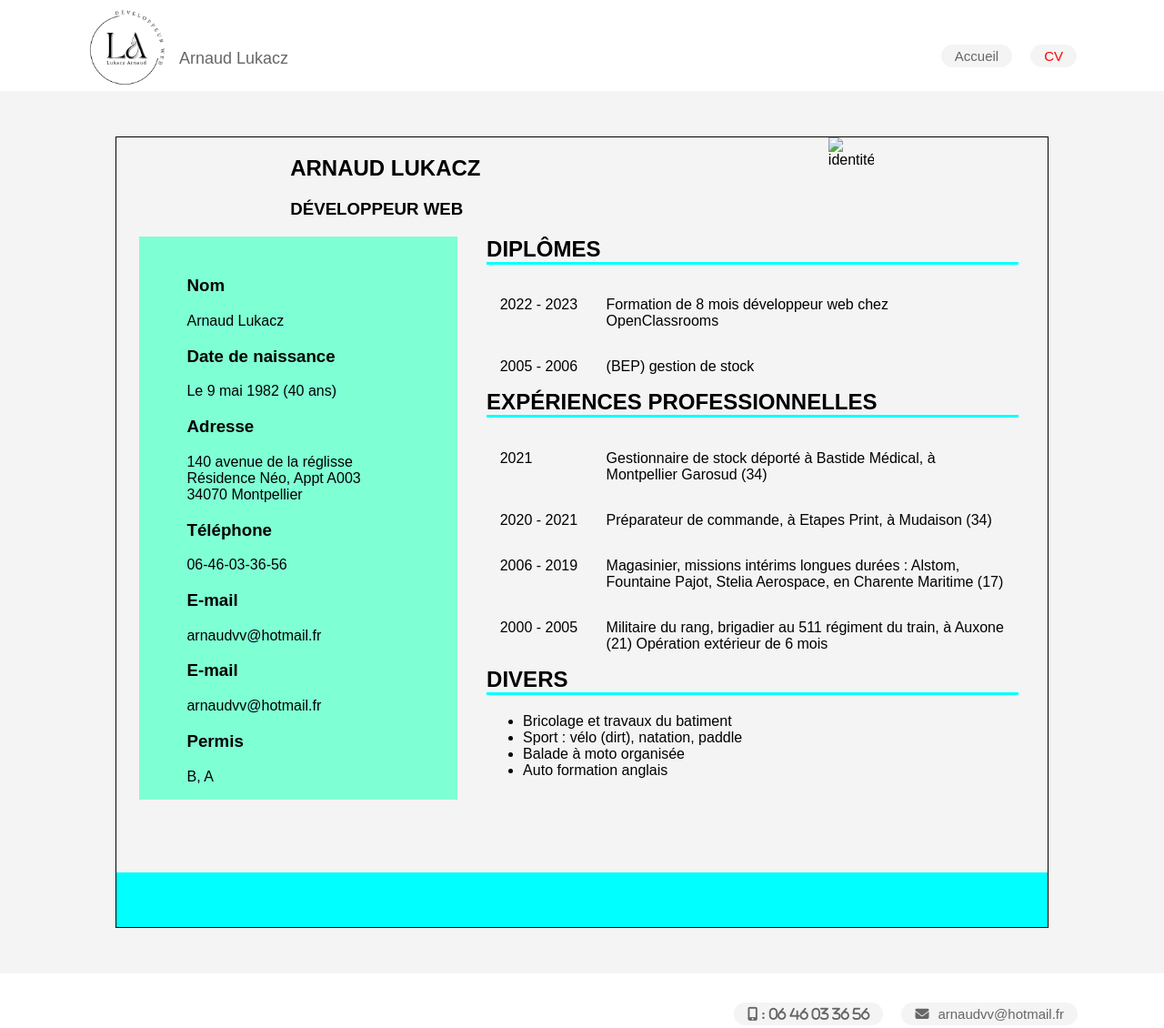
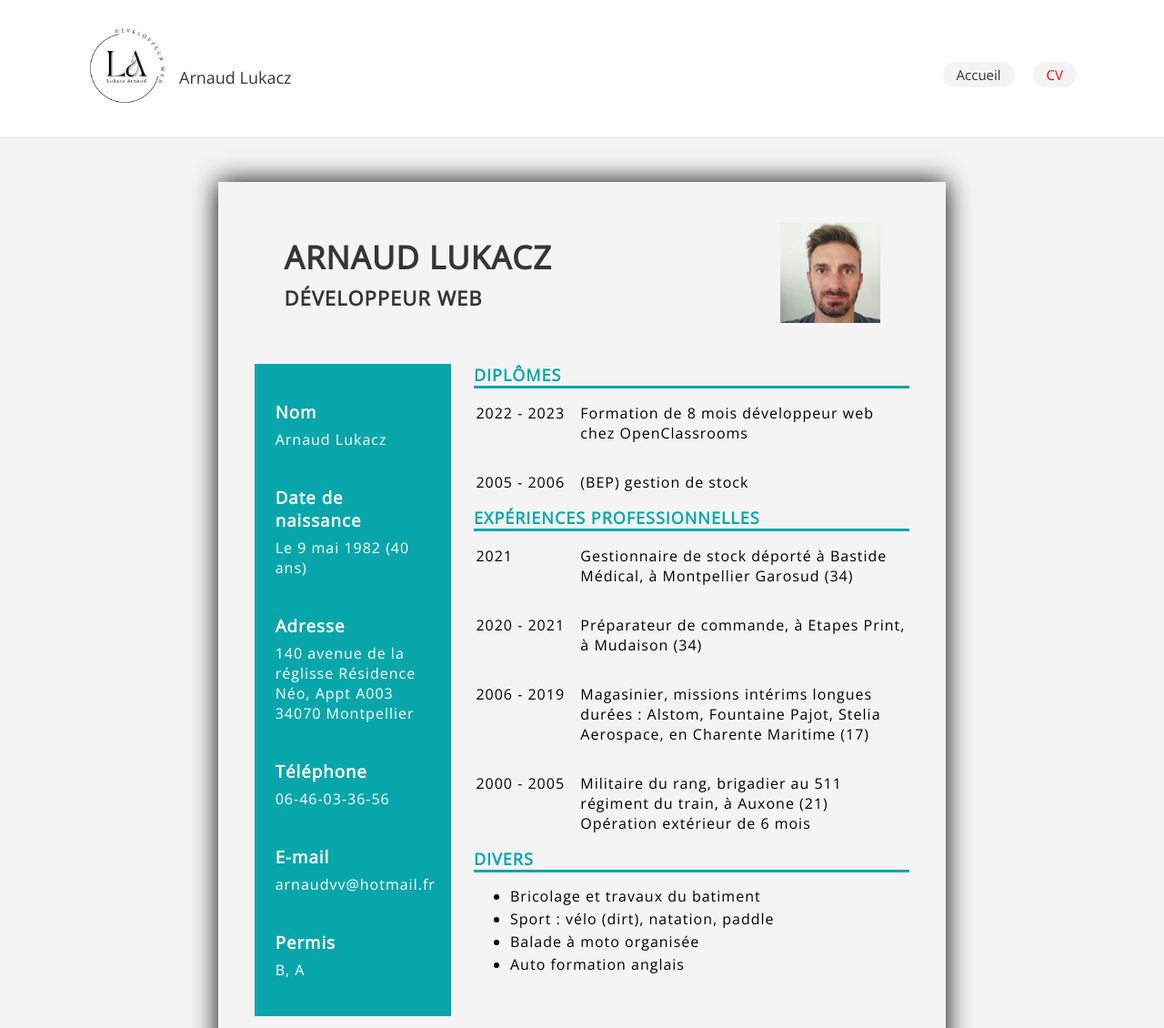
Before and after one commit to LukaczArnaud/port-folio, a website: page cv.html in a window 1280 px wide. Shown: the top 1130 px of the page at 91% size. Drawn offline with nearby package versions, Linux system fonts and the light colour scheme.

Commit message:
mise en page cv

```diff
--- a/cv.html
+++ b/cv.html
@@ -9,6 +9,10 @@
     <link rel="stylesheet" href="./style/style.css" />
     <link rel="stylesheet" href="./style/header.css" />
     <link rel="stylesheet" href="./style/footer.css" />
+
+    <link rel="preconnect" href="https://fonts.googleapis.com">
+    <link rel="preconnect" href="https://fonts.gstatic.com" crossorigin>
+    <link href="https://fonts.googleapis.com/css2?family=Open+Sans&family=Playfair+Display&display=swap" rel="stylesheet">
 
     <link rel="stylesheet" href="https://cdnjs.cloudflare.com/ajax/libs/font-awesome/6.3.0/css/all.min.css"
     integrity="sha512-SzlrxWUlpfuzQ+pcUCosxcglQRNAq/DZjVsC0lE40xsADsfeQoEypE+enwcOiGjk/bSuGGKHEyjSoQ1zVisanQ=="
@@ -33,43 +37,37 @@
     </header>
     <main class="home-container">
         <section class="block-cv">
-            <section class="block-cv-title">
-                <div class="cv-title">
-                    <div class="title-cv">
-                        <h2>ARNAUD LUKACZ</h2>
-                        <H3>DÉVELOPPEUR WEB</H3>
-                    </div>
-                    <img src="" alt="identitée" class="cv-photo-id">
+            <section class="block-title">
+                <div class="block-title-texte">
+                    <h2 class="title-texte1">ARNAUD LUKACZ</h2>
+                    <H3 class="title-texte2">DÉVELOPPEUR WEB</H3>
                 </div>
+                <img src="./assets/photo  identitée.jpg" alt="identitée" class="cv-photo-id">
             </section>
             <section class="block-cv-descriptif">
                 <section class="container-cv-com">
                     <div class="block-cv-com">
-                        <div>
+                        <div class="block-com">
                             <h3 class="title-com">Nom</h3>
                             <p class="title-texte">Arnaud Lukacz</p>
                         </div>
-                        <div>
+                        <div class="block-com">
                             <h3 class="title-com">Date de naissance</h3>
                             <p class="title-texte">Le 9 mai 1982 (40 ans)</p>
                         </div>
-                        <div>
+                        <div class="block-com">
                             <h3 class="title-com">Adresse</h3>
                             <p class="title-texte">140 avenue de la réglisse Résidence Néo, Appt A003 </br>34070 Montpellier</p>
                         </div>
-                        <div>
+                        <div class="block-com">
                             <h3 class="title-com">Téléphone</h3>
                             <p class="title-texte">06-46-03-36-56</p>
                         </div>
-                        <div>
+                        <div class="block-com">
                             <h3 class="title-com">E-mail</h3>
                             <p class="title-texte">arnaudvv@hotmail.fr</p>
                         </div>
-                        <div>
-                            <h3 class="title-com">E-mail</h3>
-                            <p class="title-texte">arnaudvv@hotmail.fr</p>
-                        </div>
-                        <div>
+                        <div class="block-com">
                             <h3 class="title-com">Permis</h3>
                             <p class="title-texte">B, A</p>
                         </div>
@@ -107,10 +105,10 @@
                         </div>
                         <h2 class="descriptif-title">DIVERS</h2>
                         <ul class="liste-descriptif">
-                            <li>Bricolage et travaux du batiment</li>
-                            <li>Sport : vélo (dirt), natation, paddle</li>
-                            <li>Balade à moto organisée</li>
-                            <li>Auto formation anglais</li>
+                            <li class="liste-texte">Bricolage et travaux du batiment</li>
+                            <li class="liste-texte">Sport : vélo (dirt), natation, paddle</li>
+                            <li class="liste-texte">Balade à moto organisée</li>
+                            <li class="liste-texte">Auto formation anglais</li>
                         </ul>
                     </div>
                 </section>
@@ -120,13 +118,13 @@
     </main>
     <footer  class="container-footer">
         <div class="footer">
-            <!-- <a href="https://www.linkedin.com/feed/?trk=onboarding-landing" target="_blank" class="lien-nav">LinkdedIn</a> -->
             <a class="lien-nav">
-                <i class="fa-solid fa-mobile-screen-button"> : 06 46 03 36 56</i>
+                <i class="fa-solid fa-mobile-screen-button icone-footer"></i>
+                <p class="info-text">: 06 46 03 36 56</p>
             </a>
             <a href="mailto:arnaudvv@hotmail.fr" target="_blank" class="lien-nav">
                 <i class="fa-solid fa-envelope icone-footer"></i>
-                <p class="info-text">arnaudvv@hotmail.fr</p>
+                <p class="info-text">: arnaudvv@hotmail.fr</p>
             </a>
         </div>
     </footer>
--- a/style/card.css
+++ b/style/card.css
@@ -1,5 +1,5 @@
 .container-card {
-  height: 300px;
+  height: 380px;
   margin: 0 15px;
   display: flex;
   flex-direction: column;
--- a/style/cv.css
+++ b/style/cv.css
@@ -1,69 +1,96 @@
+* {
+    font-family: 'Open Sans', sans-serif;
+}
 .block-cv{
-    width: 80%;
-    border: 1px solid black;
-
+    width: 800px;
+    box-shadow: 0px 0px 27px 0px;
+    letter-spacing: 1px;
 }
-.block-cv-title{
+.block-title{
     display: flex;
+    justify-content: space-around;
+    margin-top: 45px;
+    margin-bottom: 45px;
+}
+.block-title-texte{
+    color: var(--primary-color-texte);
+    width: 50%;
+    display: flex;
+    flex-direction: column;
     justify-content: center;
 }
-.cv-title{
-    width: 100%;
-    display: flex;
-    justify-content: space-around;
+.title-texte1{
+    margin: 0;
+    font-size: 35px;
+}
+.title-texte2{
+    margin: 0;
+    font-size: 22px;
+    margin-top: 6px;
 }
 .cv-photo-id{
-    width: 50px;
+    width: 110px;
+    height: 110px;
 }
 .block-cv-descriptif{
     display: flex;
-    margin-bottom: 80px;
-    margin-left: 25px;
+    padding-bottom: 35px;
+    width: 90%;
+    margin: auto;
 }
 .container-cv-com{
-    width: 35%;
-    background-color: aquamarine;
+    width: 30%;
+    background-color:var(--background-cv-primary);
     display: flex;
     justify-content: center;
 }
 .block-cv-com{
-    width: 70%;
-    margin-top: 25px;
+    width: 79%;
+    margin-top: 40px;
+}
+.block-com{
+    margin-bottom: 40px;
+    color: var(--color-primary-texte);
 }
 .title-com{
-
+    margin: 0;
 }
 .title-texte{
-
+    margin: 0;
+    margin-top: 7px;
 }
 .container-cv-descriptif{
-    width: 65%;
-    display: flex;
-    justify-content: center;
+    width: 70%;
 }
 .cv-descriptif{
-    width: 90%;
+    margin-left: 25px;
 }
 .descriptif-title{
-    border-bottom: 3px solid aqua;
-    margin-top: 0;
+    border-bottom: 3px solid var(--background-cv-primary);
+    margin: 0;
+    font-size: 18px;
+    color: var(--background-cv-primary);
 }
 .block-descriptif{
     display: flex;
     justify-content: center;
 }
 .descriptif-date{
-    width: 20%;
+    width: 24%;
 }
 .descriptif-texte{
     width: 75%;
 }
 .liste-descriptif{
-
+    margin: 0;
+    margin-top: 15px;
+}
+.liste-texte{
+    margin-top: 3px;
 }
 .bas-cv{
-    height: 60px;
-    background-color: aqua;
+    height: 80px;
+    background-color: var(--background-cv-primary);
 }
 
 @media (min-width:320px) and (max-width:599px){
--- a/style/footer.css
+++ b/style/footer.css
@@ -1,6 +1,6 @@
 .container-footer{
   background-color: var(--background-color-slick);
-  height: 90px;
+  height: 150px;
   display: flex;
   align-items: center;
   justify-content: end;
@@ -10,7 +10,6 @@
     justify-content: center;
     }
 }
-
 .footer{
   display: flex;
   justify-content: end;
--- a/style/header.css
+++ b/style/header.css
@@ -1,4 +1,5 @@
 .header-container {
+    height: 120px;
 margin: auto;
 }
 .block-header {
@@ -8,7 +9,7 @@ margin: auto;
     width: 85%;
     margin-right: auto;
     margin-left: auto;
-    margin-top: 10px;
+    margin-top: 30px;
 }
 @media (min-width:320px) and (max-width:599px){
     .block-header{
@@ -50,13 +51,12 @@ margin: auto;
 .lien-nav {
     top: 6px;
     background: var(--primary-color);
+    color: var(--primary-color-texte);
     padding: 4px 15px;
     border-radius: 50px;
     font-size: 15px;
     transition: .3s;
-    color: var(--primary-color-texte);
     text-decoration: none;
-    font-weight: 100;
     margin-left: 20px;
     display: flex;
     align-items: center;
--- a/style/style.css
+++ b/style/style.css
@@ -1,10 +1,10 @@
 @import './variables.css';
 body {
-  @import url("https://fonts.googleapis.com/css2?family=Montserrat:ital,wght@0,100;0,200;0,300;0,400;0,500;0,600;0,700;0,800;0,900;1,100;1,200;1,300;1,400;1,500;1,600;1,700;1,800;1,900&display=swap");
   margin: auto;
 }
 *{
-  font-family: "Montserrat", sans-serif;
+  font-family: 'Open Sans', sans-serif;
+
 }
 .home-container{
   display: flex;
@@ -19,7 +19,7 @@ body {
   width: 75%;
   padding-bottom: 40px;
   background-color: #c4dcf1;
-  box-shadow: 0px 1px 12px 1px black;
+  box-shadow: 0px 1px 12px 2px black;
   border-radius: 20px;
 }
 @media (min-width:320px) and (max-width:599px){
--- a/style/variables.css
+++ b/style/variables.css
@@ -14,5 +14,11 @@
     --background-color-card: #e1effb;
 }
 :root {
-    --primary-color-texte :#666;
+    --primary-color-texte:#353535;
 }
+:root {
+    --background-cv-primary: #07a6ab;
+}
+:root {
+    --color-primary-texte: white;
+}
```
Also changed, not shown: index.html (+6 -3 lines), QR code.png (added), assets/QR code.png (added), assets/photo  identitée.jpg (added), 1 other file.
